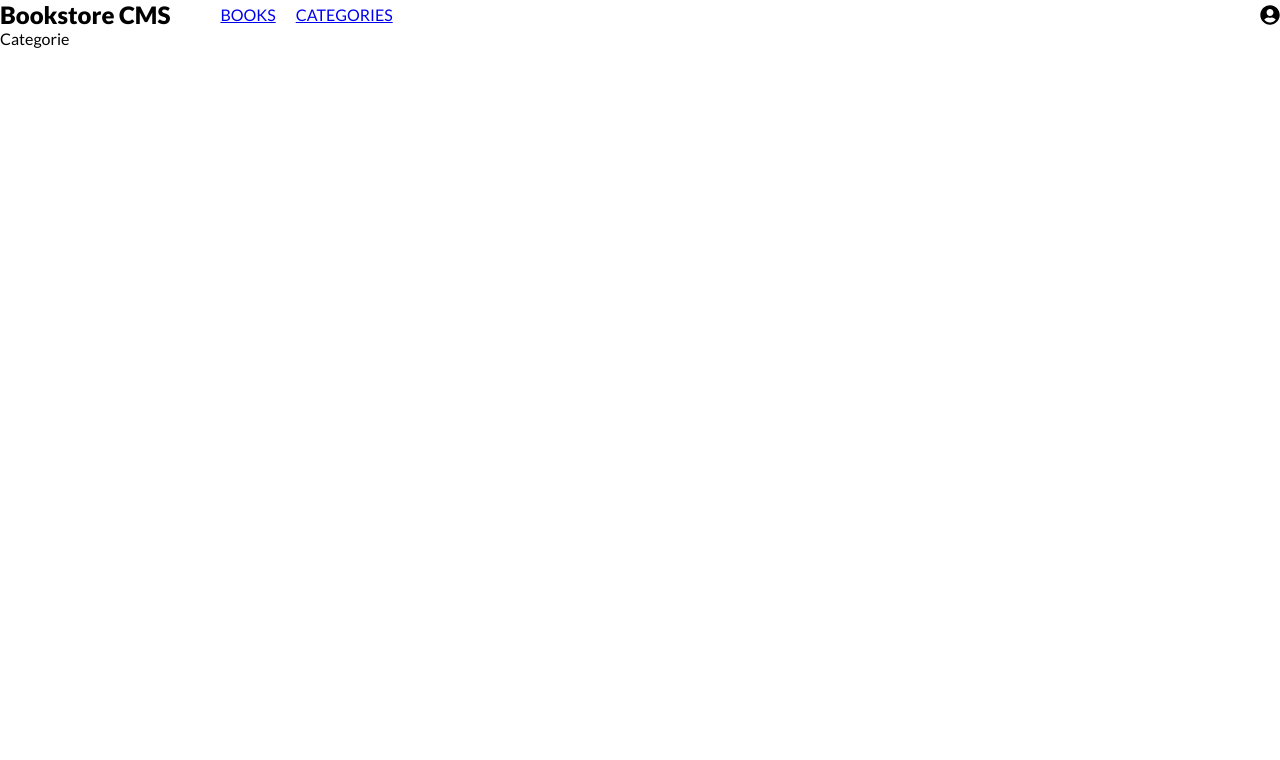
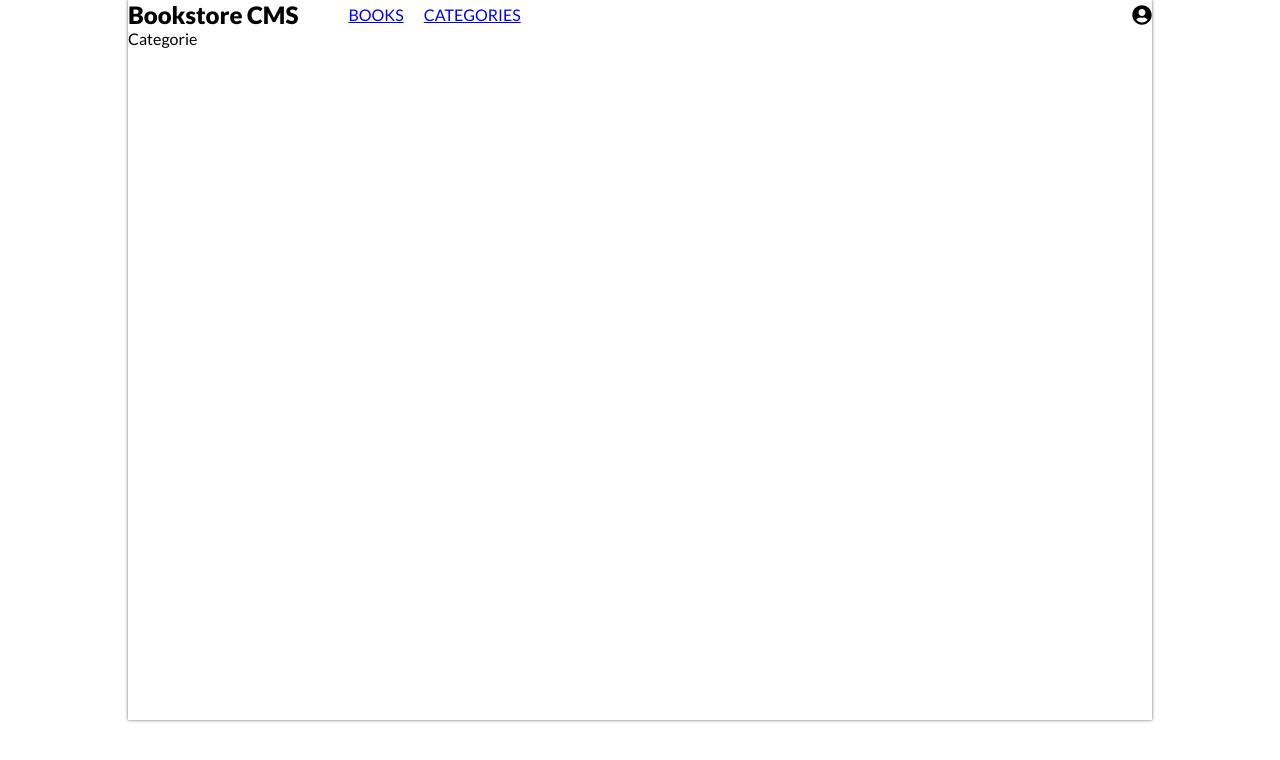
Before and after one commit to skabeo/bookstore, a React (Create React App) app: page /categories in a window 1280 px wide. Shown: the top 760 px of the page. Built offline with nearby package versions, Linux system fonts and the light colour scheme.

Commit message:
Modify main app

```diff
--- a/src/App.css
+++ b/src/App.css
@@ -10,3 +10,10 @@
 body {
   font-family: 'Lato', sans-serif;
 }
+
+.library {
+  max-width: 80%;
+  min-height: 90vh;
+  margin: 0 auto;
+  box-shadow: 0 0 3px rgba(0, 0, 0, 0.6);
+}
--- a/src/App.js
+++ b/src/App.js
@@ -6,7 +6,7 @@ import Categories from './components/Categories';
 
 function App() {
   return (
-    <div>
+    <div className="library">
       <Navbar />
       <Routes>
         <Route path="/" element={<Bookapp />} />
```
